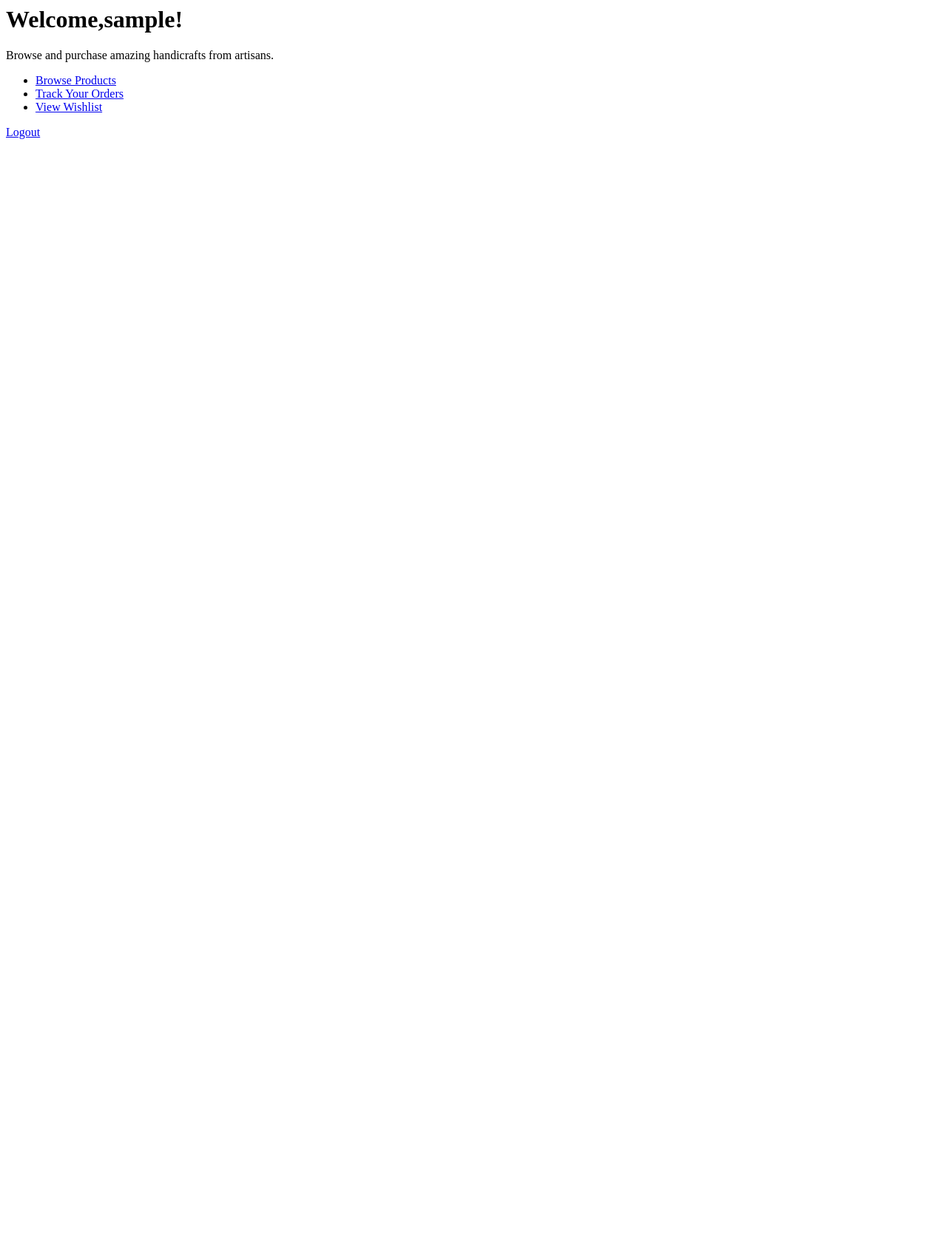
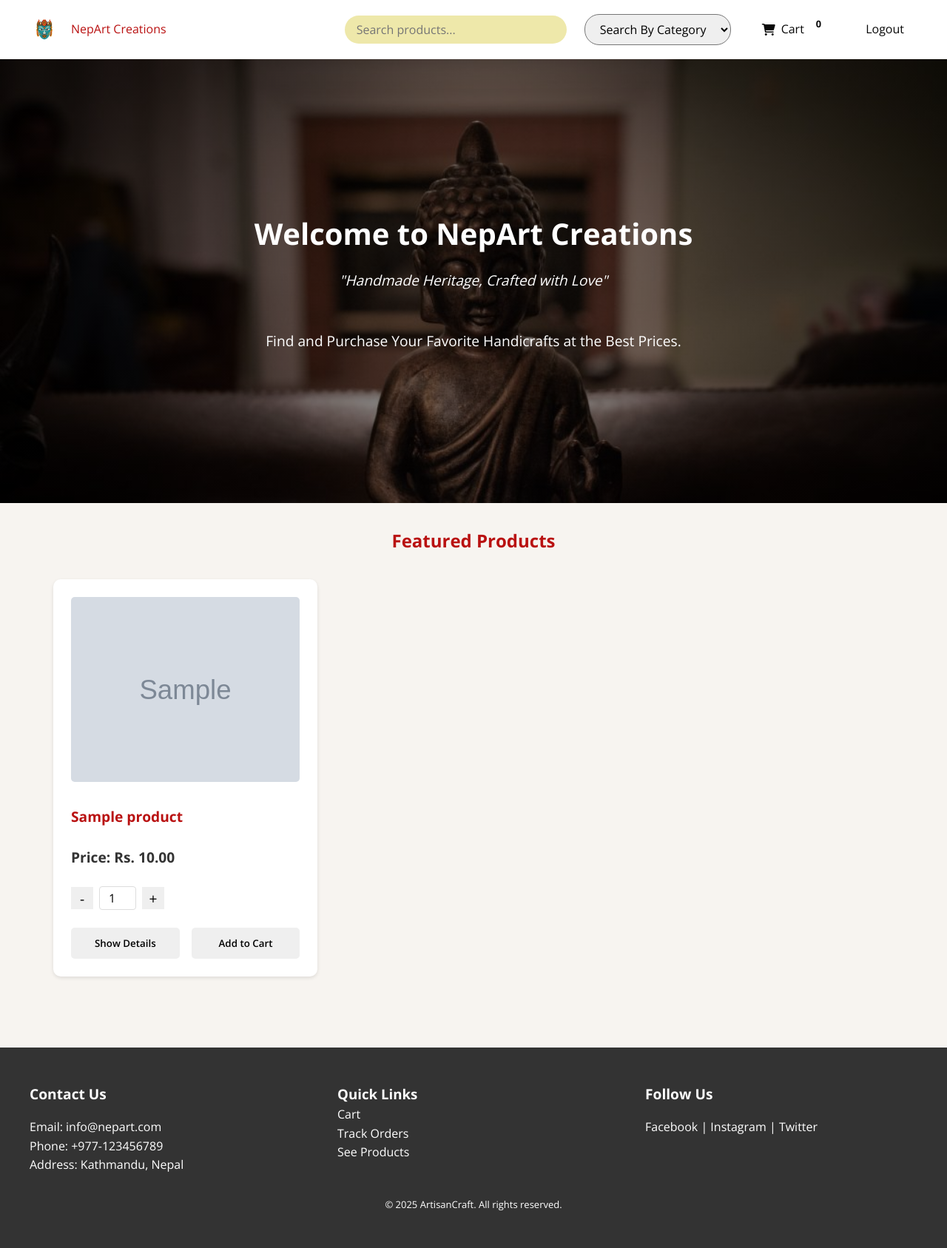
Before and after one commit to SandeshKhadka23/HandiCraftSell_project, a PHP site: page /buyer_folder/buyer_dashboard.php in a window 1280 px wide. Shown: the whole page at 74% size. Before the commit the page ends 188 px from the top, so only its background shows below. Run offline with PHP 8.4, Linux system fonts and the light colour scheme; the visitor is signed in with stand-in values (Sample User, id 1); tables that the repository leaves empty or names only in its code hold one stand-in row (values such as "Sample post"); grey boxes marked "Sample" are stand-in pictures.

Commit message:
sandeshkhadka

```diff
--- a/artisan_folder/artisan_dashboard.php
+++ b/artisan_folder/artisan_dashboard.php
@@ -30,9 +30,9 @@ $result = $stmt->get_result();
             <span class="brand-name">NepArt Creations</span>
         </div>
         <div class="nav-links">
-             <a href="view_orders.php">Manage Orders</a>
+             <a href="view_orders.php" class="nav-button">Manage Orders</a>
             <a href="add_product.php" class="nav-button"><i class="fas fa-plus"></i> Add Product</a>
-            <a href="logout.php" class="nav-button"><i class="fas fa-sign-out-alt"></i> Logout</a>
+            <a href="../logout.php" class="nav-button"><i class="fas fa-sign-out-alt"></i> Logout</a>
         </div>
     </nav>
 
--- a/buyer_dashboard.php
+++ /dev/null
@@ -1,19 +0,0 @@
-<?php
-session_start();
-if (!isset($_SESSION["user_id"]) || $_SESSION["role"] != "buyer") {
-    header("Location: login.php"); // Redirect unauthorized users
-    exit();
-}
-?>
-<div class="welcomemsg">
-<h1>Welcome,<?php echo htmlspecialchars($_SESSION["username"]); ?>!</h1>
-</div>
-<p>Browse and purchase amazing handicrafts from artisans.</p>
-
-<ul>
-    <li><a href="view_products.php">Browse Products</a></li>
-    <li><a href="track_orders.php">Track Your Orders</a></li>
-    <li><a href="wishlist.php">View Wishlist</a></li>
-</ul>
-
-<a href="logout.php">Logout</a>
--- /dev/null
+++ b/buyer_folder/buyer_dashboard.php
@@ -0,0 +1,239 @@
+<?php
+session_start();
+if (!isset($_SESSION["user_id"]) || $_SESSION["role"] != "buyer") {
+    header("Location:../login.php");
+    exit();
+}
+
+// Database connection
+$servername = "localhost";
+$username = "root";
+$password = "";
+$dbname = "HandicraftStore";
+
+$conn = new mysqli($servername, $username, $password, $dbname);
+
+if ($conn->connect_error) {
+    die("Connection failed: " . $conn->connect_error);
+}
+
+// Fetch categories
+$sql_categories = "SELECT * FROM Category";
+$result_categories = $conn->query($sql_categories);
+
+// Fetch all products initially
+$sql_products = "SELECT p.product_id, p.product_name, p.price, p.description, p.stock, p.image, p.category_id, c.category_name
+                 FROM Product p
+                 JOIN Category c ON p.category_id = c.category_id
+                 WHERE p.stock > 0";
+$result_products = $conn->query($sql_products);
+?>
+
+<!DOCTYPE html>
+<html lang="en">
+<head>
+    <meta charset="UTF-8">
+    <meta name="viewport" content="width=device-width, initial-scale=1.0">
+    <title>NepArt Creations</title>
+    <link href="https://fonts.googleapis.com/css2?family=Open+Sans:wght@400;600;700&display=swap" rel="stylesheet">
+   <link rel="stylesheet" href="styleb.css">
+   <link href="https://cdnjs.cloudflare.com/ajax/libs/font-awesome/6.0.0/css/all.min.css" rel="stylesheet">
+</head>
+<body>
+<nav class="main-nav">
+    <div class="nav-container">
+        <div class="nav-left">
+            <img src="../artisan_folder/download.png" alt="Logo" class="logo">
+            <span class="brand-name">NepArt Creations</span>
+        </div>
+        <div class="nav-right">
+            <input type="text" placeholder="Search products..." class="search-bar">
+            <select class="category-select" id="category-select" onchange="filterAndScrollToProducts()">
+                <option value="">Search By Category</option>
+                <?php
+                if ($result_categories->num_rows > 0) {
+                    while($row = $result_categories->fetch_assoc()) {
+                        echo '<option value="' . $row["category_id"] . '">' . $row["category_name"] . '</option>';
+                    }
+                }
+                ?>
+            </select>
+            <a href="cart.php" class="nav-link cart-link">
+                <i class="fas fa-shopping-cart"></i> Cart
+                <span class="cart-badge" id="cart-count">0</span>
+            </a>
+            <a href="logout.php" class="nav-link">Logout</a>
+        </div>
+    </div>
+</nav>
+
+
+    <section class="about">
+    <div class="slider-container">
+        <div class="about-content">
+            <h1>Welcome to NepArt Creations</h1>
+            <p><i>"Handmade Heritage, Crafted with Love"</i></p>
+            <br><br>
+            <p>Find and Purchase Your Favorite Handicrafts at the Best Prices.</p>
+        </div>
+    </div>
+</section>
+</section>
+
+    <section class="products" id="products-section">
+        <h1>Featured Products</h1>
+        <div class="product-container" id="product-container">
+            <?php
+            if ($result_products->num_rows > 0) {
+                while($row = $result_products->fetch_assoc()) {
+                    echo '<div class="product-item" data-category-id="' . $row["category_id"] . '">';
+                    echo '<img src="../uploads/products/' . htmlspecialchars($row['image']) . '" alt="' . htmlspecialchars($row['product_name']) . '" class="product-image">';
+                    echo '<h2>' . htmlspecialchars($row["product_name"]) . '</h2>';
+
+                    echo '<p class="price">Price: Rs. ' . number_format($row["price"], 2) . '</p>';
+
+                    echo '<div class="quantity-selector">';
+                    echo '<button class="qty-btn minus" onclick="updateQuantity(this, -1)">-</button>';
+                    echo '<input type="number" class="qty-input" value="1" min="1" max="' . $row["stock"] . '" readonly>';
+                    echo '<button class="qty-btn plus" onclick="updateQuantity(this, 1)">+</button>';
+                    echo '</div>';
+
+                    echo '<div class="product-details" style="display: none;">';
+                    echo '<p>' . htmlspecialchars($row["description"]) . '</p>';
+                    echo '<p>Stock: ' . $row["stock"] . '</p>';
+                    echo '<p>Category: ' . htmlspecialchars($row["category_name"]) . '</p>';
+                    echo '</div>';
+
+                    echo '<div class="button-container">';
+                    echo '<button class="details-btn" onclick="toggleDetails(this)">Show Details</button>';
+                    echo '<button class="cart-btn" onclick="addToCart(this)" data-product-id="' . $row["product_id"] . '">Add to Cart</button>';
+                    echo '</div>';
+
+                    echo '</div>';
+                }
+            } else {
+                echo '<p class="no-products">No products available.</p>';
+            }
+            ?>
+        </div>
+    </section>
+
+    <footer>
+        <div class="footer-container">
+            <div class="footer-section">
+                <h3>Contact Us</h3>
+                <p>Email: info@nepart.com</p>
+                <p>Phone: +977-123456789</p>
+                <p>Address: Kathmandu, Nepal</p>
+            </div>
+            <div class="quicklinks">
+            <h3>Quick Links</h3>
+                <a href="cart.php">Cart</a><br>
+                <a href="trackorders.php">Track Orders</a><br>
+                <a href="#products-section">See Products</a>
+            </div>
+            <div class="footer-section">
+                <h3>Follow Us</h3>
+                <p>
+                    <a href="#">Facebook</a> |
+                    <a href="#">Instagram</a> |
+                    <a href="#">Twitter</a>
+                </p>
+            </div>
+        </div>
+        <div class="footer-bottom">
+            <p>&copy; 2025 ArtisanCraft. All rights reserved.</p>
+        </div>
+    </footer>
+
+    <script>
+    let cart = {};
+    let cartCount = 0;
+
+    function updateQuantity(button, change) {
+        const qtyInput = button.parentElement.querySelector('.qty-input');
+        let currentQty = parseInt(qtyInput.value);
+        const maxQty = parseInt(qtyInput.max);
+
+        if (change === 1 && currentQty < maxQty) {
+            currentQty++;
+        } else if (change === -1 && currentQty > 1) {
+            currentQty--;
+        }
+
+        qtyInput.value = currentQty;
+    }
+
+    function toggleDetails(button) {
+        const productItem = button.closest('.product-item');
+        const details = productItem.querySelector('.product-details');
+        details.style.display = details.style.display === 'none' ? 'block' : 'none';
+        button.textContent = details.style.display === 'block' ? 'Hide Details' : 'Show Details';
+    }
+
+    function addToCart(button) {
+        const productItem = button.closest('.product-item');
+        const productId = button.getAttribute('data-product-id');
+        const qtyInput = productItem.querySelector('.qty-input');
+        const quantity = parseInt(qtyInput.value);
+
+        if (cart[productId]) {
+            cart[productId].quantity += quantity;
+        } else {
+            const productName = productItem.querySelector('h2').textContent;
+            const price = parseFloat(productItem.querySelector('.price').textContent.replace('Price: Rs. ', '').replace(',', ''));
+            cart[productId] = { name: productName, price: price, quantity: quantity };
+        }
+
+        cartCount += quantity;
+        updateCartCount();
+        alert(`${quantity} x ${cart[productId].name} added to cart.`);
+    }
+
+    function updateCartCount() {
+        const cartCountElement = document.getElementById('cart-count');
+        cartCountElement.textContent = cartCount;
+    }
+
+    function filterAndScrollToProducts() {
+        const selectedCategory = document.getElementById('category-select').value;
+        const productItems = document.querySelectorAll('.product-item');
+
+        productItems.forEach(item => {
+            if (selectedCategory === "" || item.getAttribute('data-category-id') === selectedCategory) {
+                item.style.display = 'block';
+            } else {
+                item.style.display = 'none';
+            }
+        });
+
+        document.getElementById('products-section').scrollIntoView({ behavior: 'smooth' });
+    }
+</script>
+<script>
+    let currentIndex = 0;
+    const totalImages = 3; // Total number of images in the slider
+
+    function scrollImages() {
+        currentIndex = (currentIndex + 1) % totalImages; // Increment index and loop back
+        const sliderContainer = document.querySelector('.slider-container');
+
+        // Update the background image based on the current index
+        switch (currentIndex) {
+            case 0:
+                sliderContainer.style.backgroundImage = "linear-gradient(rgba(0,0,0,0.5), rgba(0,0,0,0.5)), url('image1.jpg')";
+                break;
+            case 1:
+                sliderContainer.style.backgroundImage = "linear-gradient(rgba(0,0,0,0.5), rgba(0,0,0,0.5)), url('image2.jpg')";
+                break;
+            case 2:
+                sliderContainer.style.backgroundImage = "linear-gradient(rgba(0,0,0,0.5), rgba(0,0,0,0.5)), url('image3.jpg')";
+                break;
+        }
+    }
+
+    // Set interval for automatic sliding
+    setInterval(scrollImages, 3000); // Change image every 3 seconds
+</script>
+</body>
+</html>
--- /dev/null
+++ b/buyer_folder/styleb.css
@@ -0,0 +1,370 @@
+/* Global Styles */
+* {
+    margin: 0;
+    padding: 0;
+    box-sizing: border-box;
+    font-family: 'Open Sans', sans-serif;
+}
+
+html {
+    scroll-behavior: smooth;
+}
+
+body {
+    background-color: #f7f4f0;
+    color: #333;
+    line-height: 1.6;
+}
+
+/* Navigation Styles */
+.main-nav {
+    background-color: #ffffff;
+    padding: 1rem 2rem;
+    position: sticky;
+    top: 0;
+    z-index: 1000;
+}
+
+.nav-container {
+    max-width: 1200px;
+    margin: 0 auto;
+    display: flex;
+    align-items: center;
+    justify-content: space-between;
+    flex-wrap: wrap;
+    gap: 1rem;
+}
+
+.nav-left {
+    display: flex;
+    align-items: center;
+    gap: 1rem;
+}
+
+.nav-right {
+    display: flex;
+    align-items: center;
+    gap: 1.5rem;
+}
+
+.nav-logo {
+    display: flex;
+    align-items: center;
+    gap: 1rem;
+}
+
+.logo {
+    height: 40px;
+    border-radius: 50%;
+}
+
+.brand-name {
+    font-size: 1 rem;
+    color:#b91111;
+}
+
+.search-bar {
+    padding: 0.5rem 1rem;
+    border: none;
+    border-radius: 20px;
+    width: 300px;
+    font-size: 1rem;
+    background-color: palegoldenrod;
+}
+
+.nav-link {
+    color: #080808;
+    text-decoration: none;
+    padding: 0.5rem 1rem;
+    border: 2px solid #fff;
+    border-radius: 20px;
+    transition: all 0.3s ease;
+    display: flex; /* Use flexbox for alignment */
+    align-items: center; /* Center items vertically */
+}
+
+.nav-link i {
+    margin-right: 0.5rem; /* Space between icon and text */
+}
+
+.cart-badge {
+    position: relative;
+    top: -8px; /* Adjust position as needed */
+    right: -8px; /* Adjust position as needed */
+    /* background-color: #b91111; */
+    /* color: white; */
+    /* border-radius: 50%; */
+    padding: 0.25rem 0.5rem;
+    font-size: 0.8rem;
+    font-weight: bold;
+}
+
+/* Category Selection */
+.category-select {
+    padding: 0.5rem 1rem;
+    /* border: 2px solid #fff; */
+    border-radius: 20px;
+    /* background-color: transparent; */
+    /* color: #fff; */
+    cursor: pointer;
+    font-size: 1rem;
+}
+
+.category-select option {
+    background-color: #fff;
+    /* color: #b91111; */
+}
+
+/* about section */
+.about {
+    margin-top: 0px;
+    height: 600px;
+    position: relative;
+    overflow: hidden;
+}
+
+.slider-container {
+    height: 100%;
+    background: linear-gradient(rgba(0,0,0,0.5), rgba(0,0,0,0.5)),
+                url('image1.jpg'); /* Initial background image */
+    background-size: cover;
+    animation: slideBackground 20s infinite linear;
+}
+
+@keyframes slideBackground {
+    0%, 33% {
+        background-image: linear-gradient(rgba(0,0,0,0.5), rgba(0,0,0,0.5)),
+                         url('../artisan_folder/buddha.jpg');
+    }
+    34%, 66% {
+        background-image: linear-gradient(rgba(0,0,0,0.5), rgba(0,0,0,0.5)),
+                         url('../artisan_folder/metal\ craft.webp');
+    }
+    67%, 100% {
+        background-image: linear-gradient(rgba(0,0,0,0.5), rgba(0,0,0,0.5)),
+                         url('../artisan_folder/thangka\ painting.webp');
+    }
+}
+
+.about-content {
+    position: absolute;
+    top: 50%;
+    left: 50%;
+    transform: translate(-50%, -50%);
+    text-align: center;
+    color: #ffffff;
+    width: 80%;
+    max-width: 800px;
+}
+
+.about-content h1 {
+    font-size: 2.5rem;
+    margin-bottom: 1rem;
+}
+
+.about-content p {
+    font-size: 1.2rem;
+    line-height: 1.6;
+}
+
+/* Products Section */
+.products {
+    max-width: 1200px;
+    margin: 0 auto;
+    padding: 2rem;
+}
+
+.products h1 {
+    text-align: center;
+    margin-bottom: 2rem;
+    color: #b91111;
+}
+
+.product-container {
+    display: grid;
+    grid-template-columns: repeat(auto-fill, minmax(280px, 1fr));
+    gap: 2rem;
+}
+
+.product-item {
+    background-color: #fff;
+    border-radius: 10px;
+    padding: 1.5rem;
+    box-shadow: 0 2px 5px rgba(0, 0, 0, 0.1);
+    transition: transform 0.3s ease;
+    display: flex;
+    flex-direction: column;
+    gap: 1rem;
+}
+
+.product-item:hover {
+    transform: translateY(-5px);
+}
+
+.product-image {
+    width: 100%;
+    height: 250px;
+    object-fit: cover;
+    border-radius: 5px;
+    margin-bottom: 1rem;
+}
+
+.product-item h2 {
+    font-size: 1.2rem;
+    margin-bottom: 0.5rem;
+    color: #b91111;
+}
+
+.price {
+    font-size: 1.2rem;
+    font-weight: bold;
+    color: #333;
+}
+
+/* Quantity Selector */
+.quantity-selector {
+    display: flex;
+    align-items: center;
+    gap: 0.5rem;
+    margin: 0.5rem 0;
+}
+
+.qty-btn {
+    /* background-color: #b91111; */
+    /* color: white; */
+    border: none;
+    width: 30px;
+    height: 30px;
+    /* border-radius: 50%; */
+    cursor: pointer;
+    font-size: 1.2rem;
+    display: flex;
+    align-items: center;
+    justify-content: center;
+    transition: background-color 0.3s ease;
+}
+
+
+
+.qty-input {
+    width: 50px;
+    text-align: center;
+    font-size: 1rem;
+    border: 1px solid #ddd;
+    border-radius: 4px;
+    padding: 0.25rem;
+}
+
+/* Product Details */
+.product-details {
+    border-top: 1px solid #eee;
+    padding-top: 1rem;
+    margin-top: 0.5rem;
+    transition: all 0.3s ease;
+}
+
+/* Button Container */
+.button-container {
+    display: flex;
+    gap: 1rem;
+    margin-top: auto;
+}
+
+.details-btn, .cart-btn {
+    flex: 1;
+    padding: 0.75rem;
+    border: none;
+    border-radius: 5px;
+    cursor: pointer;
+    font-weight: 600;
+    transition: all 0.3s ease;
+    /* background-color: #b91111; */
+    /* color: white; */
+}
+
+
+/* Footer Styles */
+footer {
+    background-color: #333;
+    color: #fff;
+    padding: 3rem 2rem;
+    margin-top: 4rem;
+}
+
+.footer-container {
+    max-width: 1200px;
+    margin: 0 auto;
+    display: grid;
+    grid-template-columns: repeat(auto-fit, minmax(250px, 1fr));
+    gap: 3rem;
+}
+
+.footer-section h3 {
+    color: #fff;
+    margin-bottom: 1rem;
+    font-size: 1.2rem;
+}
+
+.footer-section a {
+    color: #fff;
+    text-decoration: none;
+    transition: color 0.3s ease;
+}
+
+.footer-section a:hover {
+    color: #b91111;
+}
+.quicklinks a{
+    text-decoration:none;
+    color: white;
+
+}
+.footer-bottom{
+    color: white;
+    font-size: small;
+    text-align: center;
+    margin-top: 30px;
+}
+
+/* Cart Badge */
+.cart-link {
+    position: relative;
+}
+
+
+
+/* Responsive Design */
+@media (max-width: 768px) {
+    .nav-container {
+        flex-direction: column;
+        text-align: center;
+    }
+
+    .nav-left, .nav-right {
+        width: 100%;
+        justify-content: center;
+        flex-wrap: wrap;
+    }
+
+    .search-bar {
+        width: 100%;
+        max-width: 300px;
+    }
+
+    .about {
+        margin: 1rem;
+        padding: 2rem 1rem;
+    }
+
+    .slide {
+        height: 300px;
+    }
+
+    .products {
+        padding: 1rem;
+    }
+
+    .button-container {
+        flex-direction: column;
+    }
+}
--- a/index.html
+++ b/index.php
@@ -9,7 +9,8 @@
 <body>
 
     <header>
-        <div class="logo">HandiCrafts</div>
+        <img src="artisan_folder/download.png" alt="Logo" class="logo">
+        <span class="brand-name">NepArt Creations</span>
         <input type="text" placeholder="Search..." class="search-bar">
         <button class="login-btn">Login / Register</button>
     </header>
--- a/login.php
+++ b/login.php
@@ -134,7 +134,7 @@
             if ($_SESSION["role"] == "artisan") {
                 header("Location:artisan_folder\artisan_dashboard.php");
             } else {
-                header("Location: buyer_dashboard.php");
+                header("Location: buyer_folder/buyer_dashboard.php");
             }
             exit();
         } else {
```
Also changed, not shown: styles.css (+8 -3 lines).
